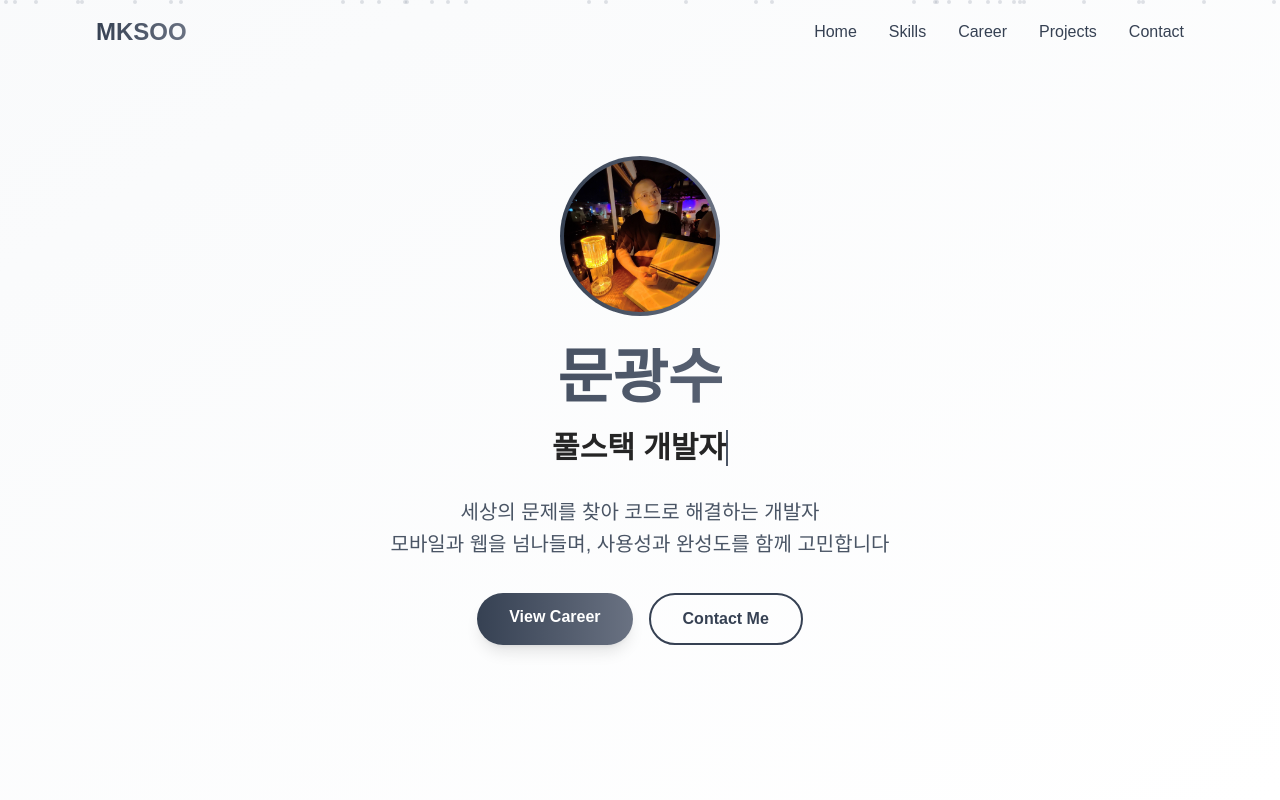
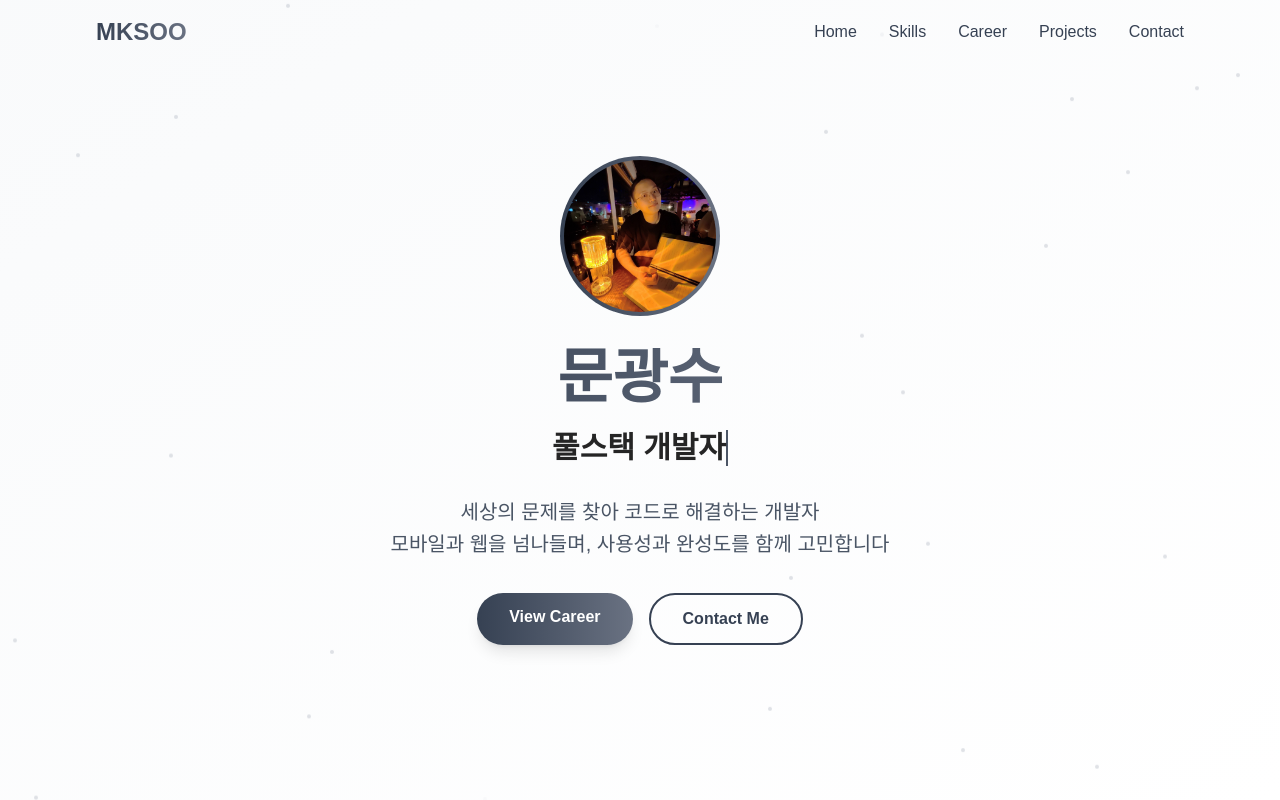
Before and after one commit to mksoo/mksoo-portfolio, a Next.js app: page / in a window 1280 px wide. Shown: the top 800 px of the page. Built offline with nearby package versions, Linux system fonts and the light colour scheme; a web font is replaced by a local one.

Commit message:
feat(hero): 파티클 애니메이션 수정 및 파티클 데이터 구조 변경

```diff
--- a/src/app/components/Hero.tsx
+++ b/src/app/components/Hero.tsx
@@ -7,14 +7,15 @@ export default function Hero() {
   const [currentRole, setCurrentRole] = useState(0);
   const [displayText, setDisplayText] = useState("");
   const [isDeleting, setIsDeleting] = useState(false);
-  const [particles, setParticles] = useState<Array<{left: number, delay: number, duration: number}>>([]);
+  const [particles, setParticles] = useState<Array<{left: number, top: number, delay: number, duration: number}>>([]);
 
   // 파티클 데이터를 클라이언트에서만 생성
   useEffect(() => {
     const generateParticles = () => {
       const newParticles = Array.from({ length: 50 }).map(() => ({
         left: Math.random() * 100,
-        delay: Math.random() * 20,
+        top: Math.random() * 100,
+        delay: -(Math.random() * 20),
         duration: 15 + Math.random() * 10
       }));
       setParticles(newParticles);
@@ -58,6 +59,7 @@ export default function Hero() {
             className="absolute w-1 h-1 bg-gray-400 rounded-full opacity-30 particle-float"
             style={{
               left: `${particle.left}%`,
+              top: `${particle.top}%`,
               animationDelay: `${particle.delay}s`,
               animationDuration: `${particle.duration}s`,
             }}
--- a/src/app/globals.css
+++ b/src/app/globals.css
@@ -148,9 +148,9 @@ body {
 }
 
 /* Particle Animation */
-@keyframes floatDown {
+@keyframes floatUp {
   from {
-    transform: translateY(-100vh) rotate(0deg);
+    transform: translateY(100vh);
     opacity: 0;
   }
   10% {
@@ -160,11 +160,11 @@ body {
     opacity: 0.3;
   }
   to {
-    transform: translateY(100vh) rotate(360deg);
+    transform: translateY(-100vh);
     opacity: 0;
   }
 }
 
 .particle-float {
-  animation: floatDown linear infinite;
+  animation: floatUp linear infinite;
 }
```
